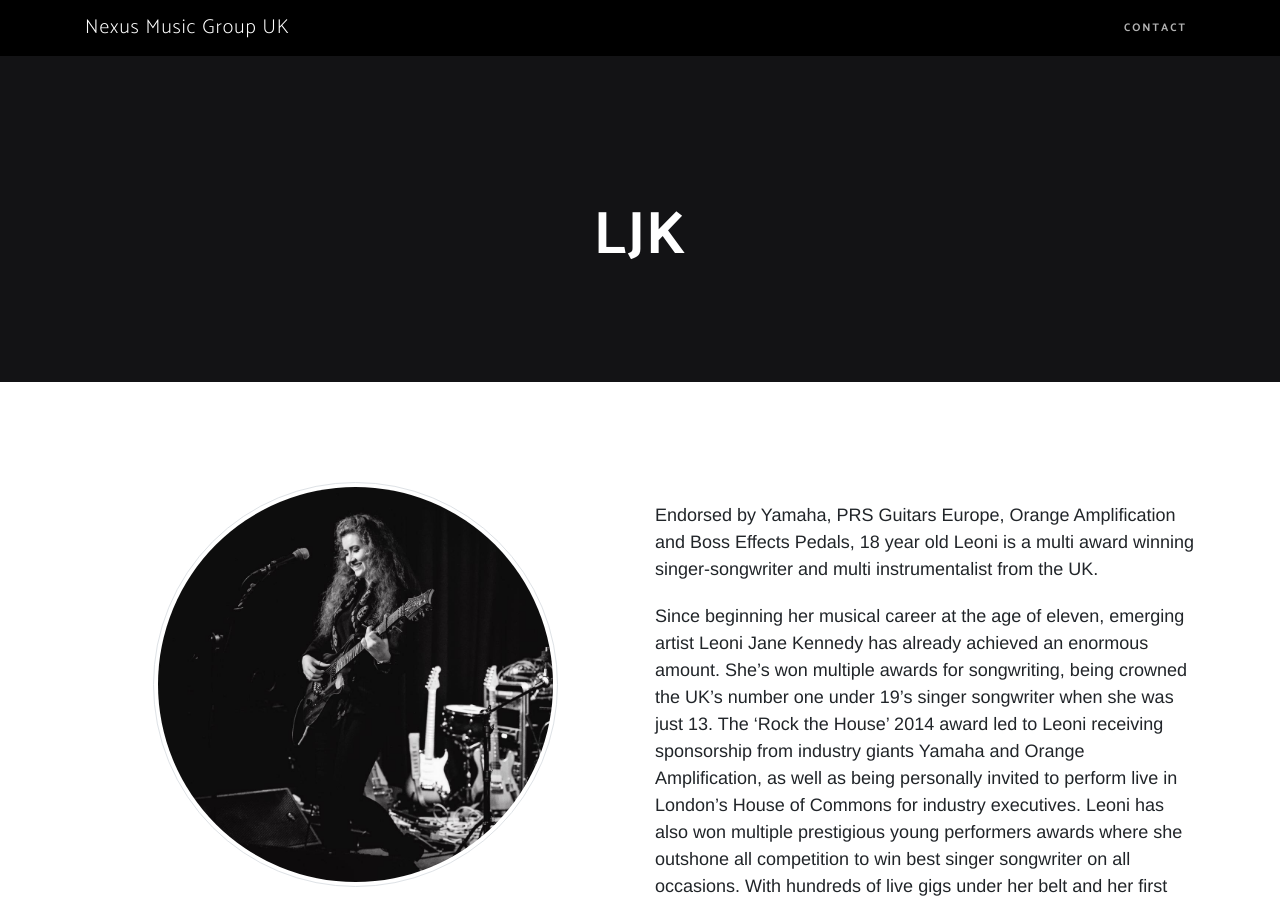
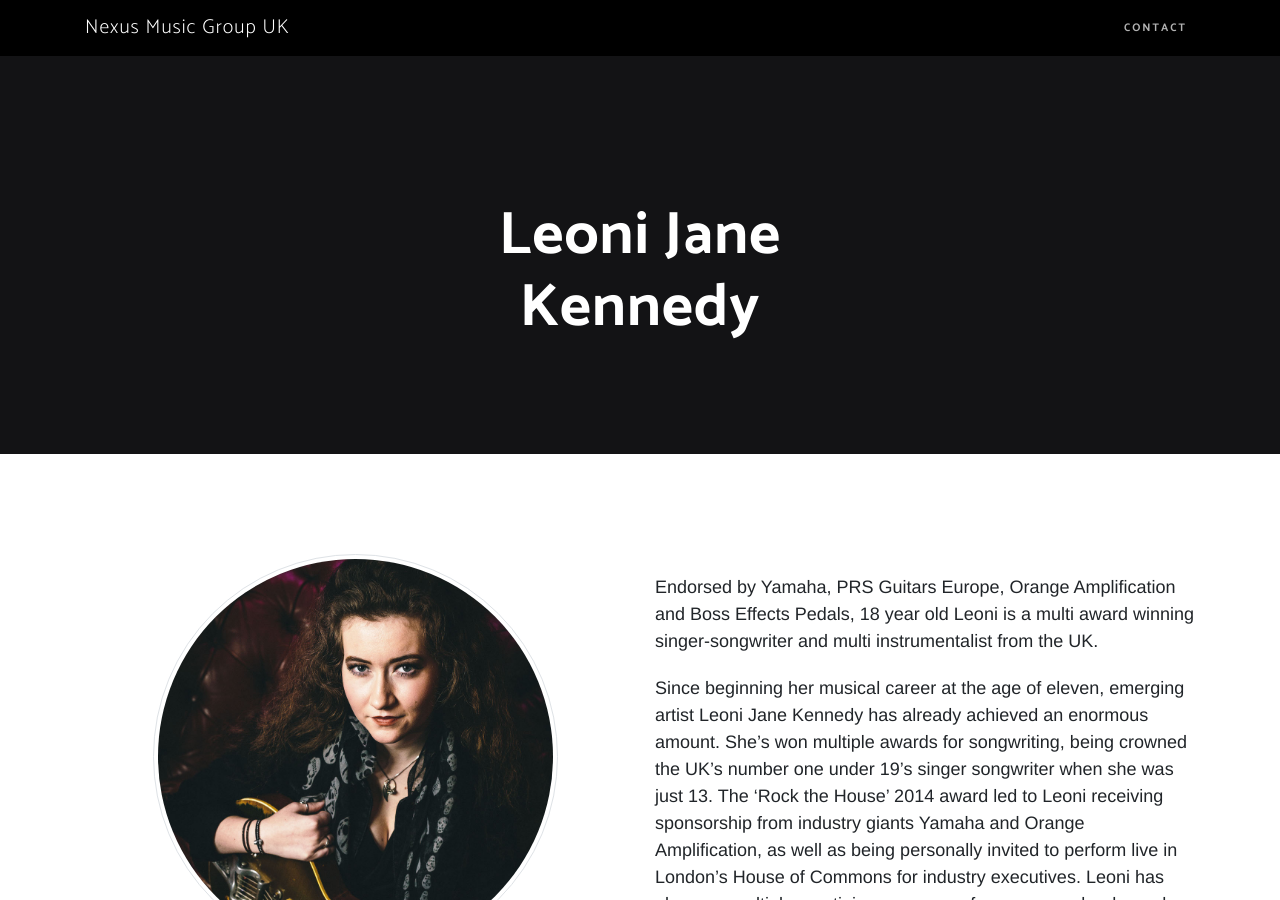
Before and after one commit to nexusmusicgroup/nexusmusicgroup.github.io, a Jekyll site: the page built from pages/artists/ljk.md, in a window 1280 px wide and 900 px high. Built offline with Jekyll 4.4.1, drawn with Linux system fonts in a browser that asks for light colours; some web fonts are replaced; comment, search, counter and statistics services are not loaded.

Commit message:
Update LJK assets

```diff
--- a/pages/artists/ljk.md
+++ b/pages/artists/ljk.md
@@ -1,6 +1,6 @@
 ---
 layout: artist
-title: "LJK"
+title: "Leoni Jane Kennedy"
 permalink: artists/ljk
 img: ljk.jpg
 spotify: https://open.spotify.com/artist/1VkmfO3JI3YKw4a14qNL1r?si=cCF4HCdsTPuhbvGX3kpIJg
```
Also changed, not shown: img/ljk.jpg, 3 other files.
